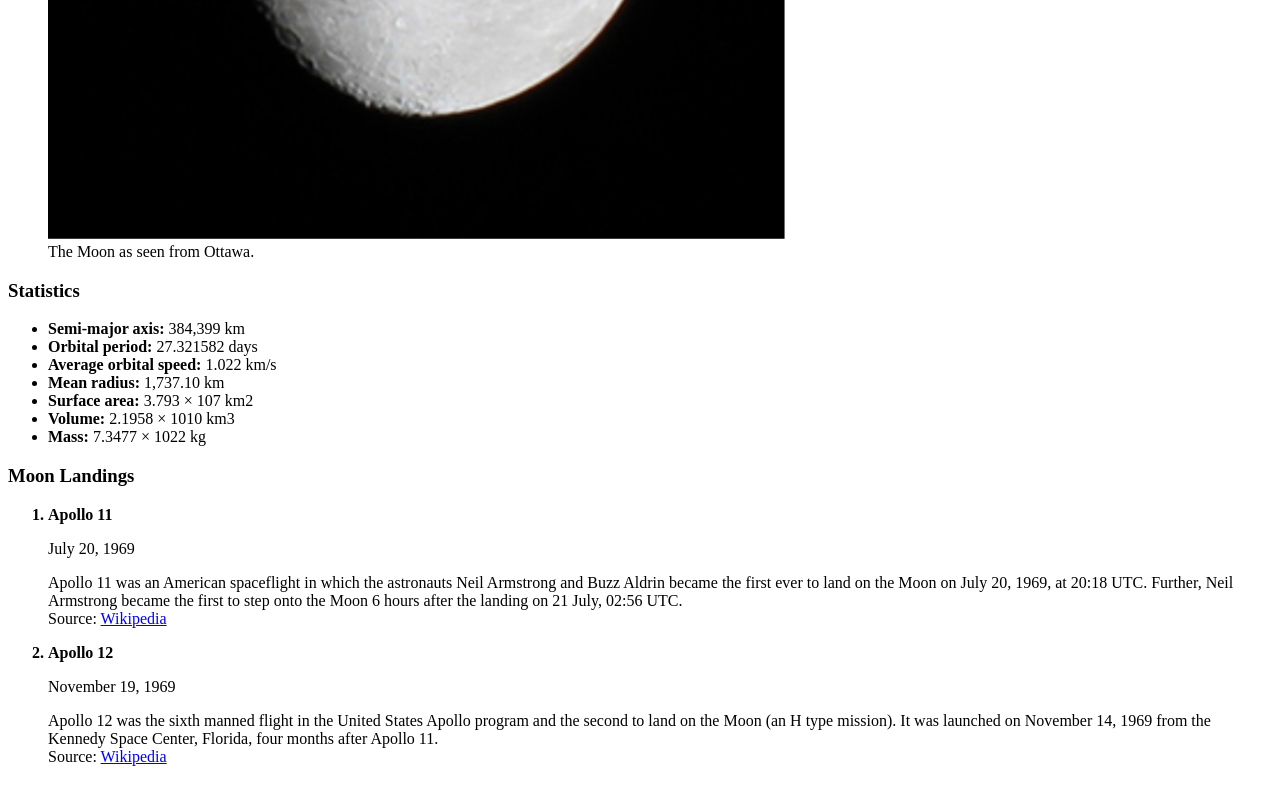
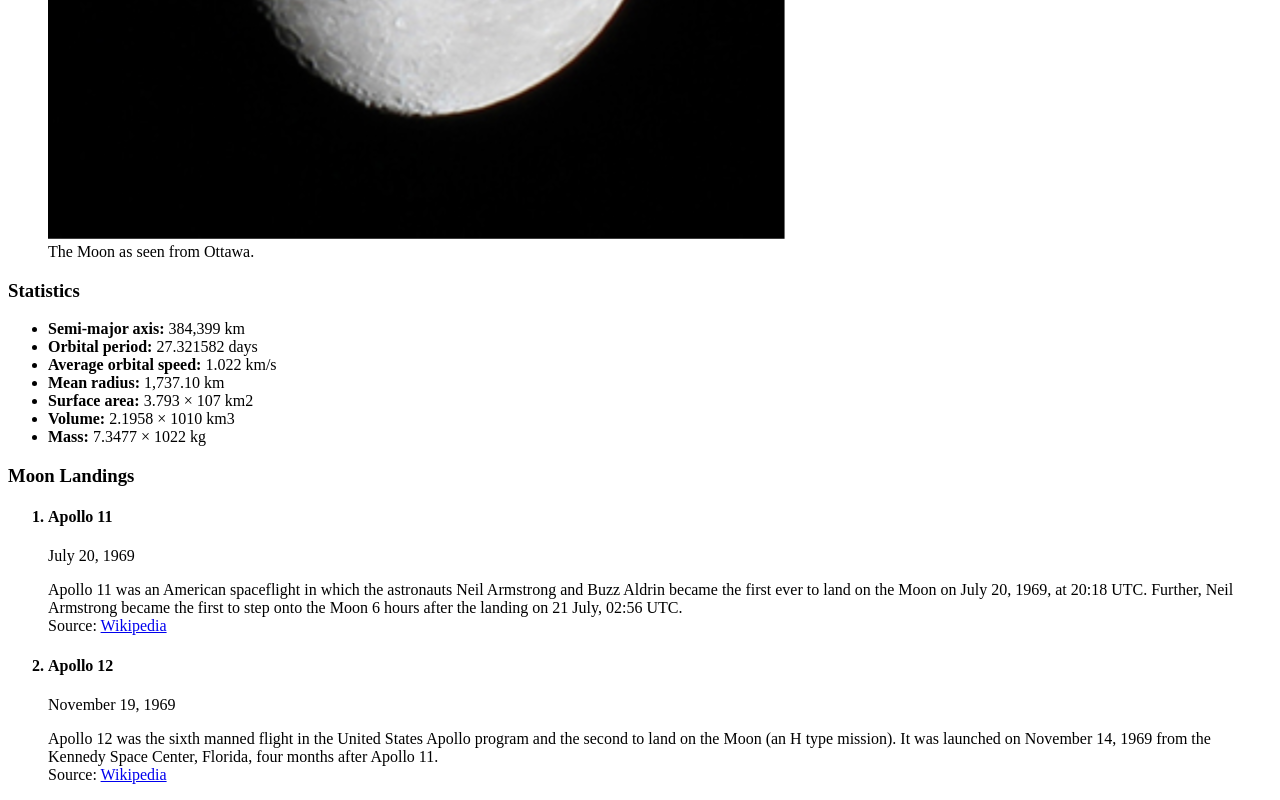
Before and after one commit to realtyrebel/MAD9013-moon-project, a plain HTML site: page index.html in a window 1280 px wide. Shown: the part 720-1520 px from the top of the page. Drawn offline with Linux system fonts and the light colour scheme.

Commit message:
2018-09-13 6:15PM

```diff
--- a/index.html
+++ b/index.html
@@ -31,12 +31,12 @@
 
     <h3>Moon Landings</h3>
     <ol>
-    	<strong><li>Apollo 11</li></strong>
+    	<h4><li>Apollo 11</li></h4>
         <p>July 20, 1969</p>
-        <p>Apollo 11 was an American spaceflight in which the astronauts Neil Armstrong and Buzz Aldrin became the first ever to land on the Moon on July 20, 1969, at 20:18 UTC. Further, Neil Armstrong became the first to step onto the Moon 6 hours after the landing on 21 July, 02:56 UTC.<br/>
+        <p>Apollo 11 was an American spaceflight in which the astronauts Neil Armstrong and Buzz Aldrin became the first ever to land on the Moon on July 20, 1969, at <time>20:18</time> UTC. Further, Neil Armstrong became the first to step onto the Moon 6 hours after the landing on 21 July, <time>02:56</time> UTC.<br/>
         Source: <a href="http://en.wikipedia.org/wiki/Apollo_11">Wikipedia</a></p>
 
-        <strong><li>Apollo 12</li></strong>
+        <h4><li>Apollo 12</li></h4>
         <p>November 19, 1969</p>
         <p>Apollo 12 was the sixth manned flight in the United States Apollo program and the second to land on the Moon (an H type mission). It was launched on November 14, 1969 from the Kennedy Space Center, Florida, four months after Apollo 11.<br/>
         Source: <a href="http://en.wikipedia.org/wiki/Apollo_12">Wikipedia</a></p>
```
